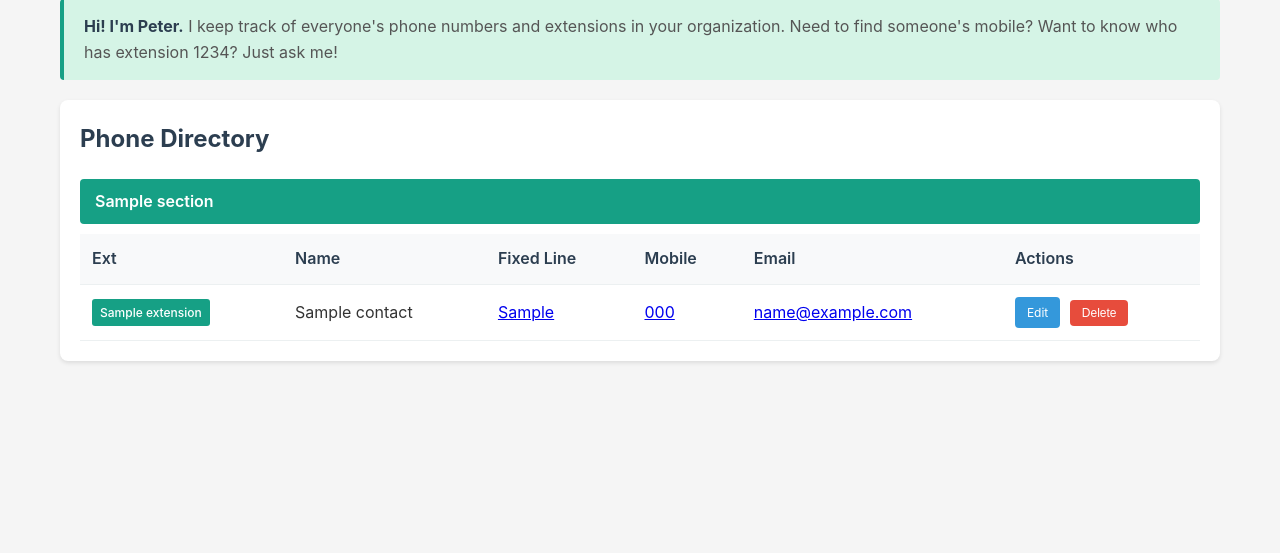
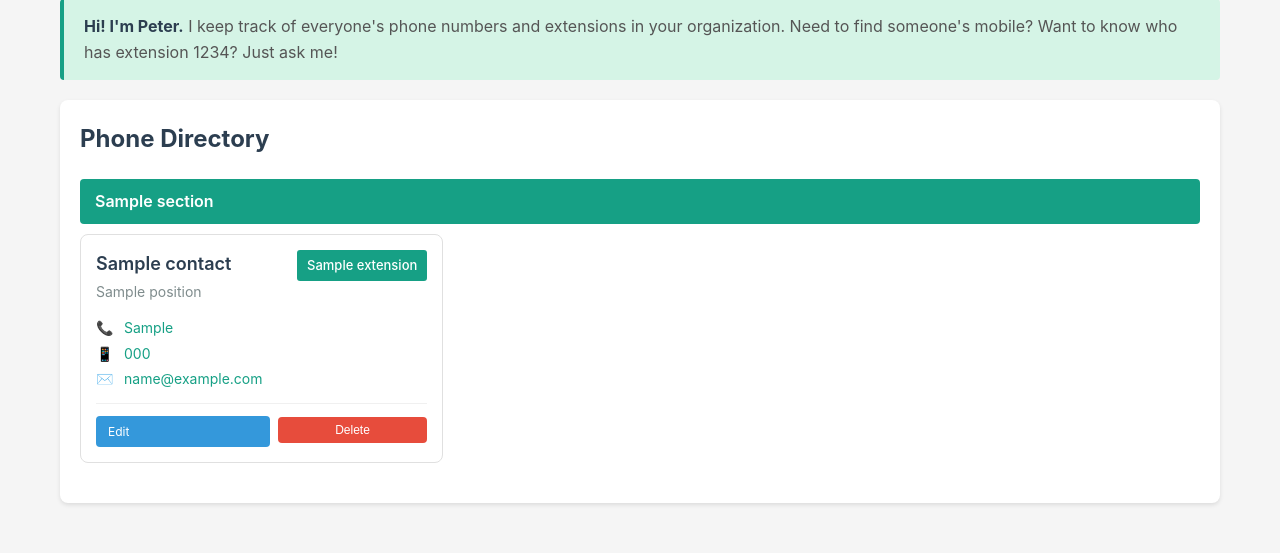
Before and after one commit to derekgwatson/bot-team, a Flask app: template fred/web/templates/index.html in a window 1280 px wide. Shown: the part 247-800 px from the top of the page. Run offline with Flask 3, Linux system fonts and the light colour scheme; the template is opened without the code that fills it: most values are stand-ins (such as "Sample title", 1, 10 or a date in 2020).

Commit message:
Redesign contact directory with card-based layout
Replace table layout with modern card design that displays position field, uses icons for contact methods, and provides a cleaner visual hierarchy.

```diff
--- a/peter/web/templates/base.html
+++ b/peter/web/templates/base.html
@@ -240,6 +240,107 @@
         .contact-info a:hover {
             text-decoration: underline;
         }
+
+        /* Contact card styles */
+        .contacts-grid {
+            display: grid;
+            grid-template-columns: repeat(auto-fill, minmax(350px, 1fr));
+            gap: 15px;
+            margin-bottom: 20px;
+        }
+
+        .contact-card {
+            background: white;
+            border: 1px solid #e0e0e0;
+            border-radius: 8px;
+            padding: 15px;
+            transition: box-shadow 0.2s, border-color 0.2s;
+            position: relative;
+        }
+
+        .contact-card:hover {
+            box-shadow: 0 4px 8px rgba(0,0,0,0.1);
+            border-color: #16a085;
+        }
+
+        .contact-header {
+            display: flex;
+            justify-content: space-between;
+            align-items: flex-start;
+            margin-bottom: 8px;
+        }
+
+        .contact-name-section {
+            flex: 1;
+        }
+
+        .contact-name {
+            font-size: 18px;
+            font-weight: 600;
+            color: #2c3e50;
+            margin: 0;
+        }
+
+        .contact-position {
+            font-size: 14px;
+            color: #7f8c8d;
+            margin-top: 2px;
+        }
+
+        .contact-ext {
+            flex-shrink: 0;
+            margin-left: 10px;
+        }
+
+        .contact-ext .badge {
+            font-size: 13px;
+            padding: 5px 10px;
+        }
+
+        .contact-details {
+            margin-top: 12px;
+            line-height: 1.8;
+        }
+
+        .contact-detail-line {
+            display: flex;
+            align-items: center;
+            font-size: 14px;
+            color: #555;
+        }
+
+        .contact-detail-line .icon {
+            width: 20px;
+            margin-right: 8px;
+            flex-shrink: 0;
+        }
+
+        .contact-detail-line a {
+            color: #16a085;
+            text-decoration: none;
+        }
+
+        .contact-detail-line a:hover {
+            text-decoration: underline;
+        }
+
+        .contact-actions {
+            margin-top: 12px;
+            padding-top: 12px;
+            border-top: 1px solid #f0f0f0;
+            display: flex;
+            gap: 8px;
+        }
+
+        .contact-actions .btn-small {
+            flex: 1;
+        }
+
+        @media (max-width: 768px) {
+            .contacts-grid {
+                grid-template-columns: 1fr;
+            }
+        }
     </style>
 </head>
 <body>
--- a/peter/web/templates/index.html
+++ b/peter/web/templates/index.html
@@ -14,58 +14,58 @@
         {% for section_name, contacts in sections.items() %}
         <div class="section-header">{{ section_name }}</div>
 
-        <table>
-            <thead>
-                <tr>
-                    <th>Ext</th>
-                    <th>Name</th>
-                    <th>Fixed Line</th>
-                    <th>Mobile</th>
-                    <th>Email</th>
-                    <th>Actions</th>
-                </tr>
-            </thead>
-            <tbody>
+        <div class="contacts-grid">
             {% for contact in contacts %}
-                <tr>
-                    <td><span class="badge">{{ contact.extension }}</span></td>
-                    <td>{{ contact.name }}</td>
-                    <td>
+            <div class="contact-card">
+                <div class="contact-header">
+                    <div class="contact-name-section">
+                        <div class="contact-name">{{ contact.name }}</div>
+                        {% if contact.position %}
+                        <div class="contact-position">{{ contact.position }}</div>
+                        {% endif %}
+                    </div>
+                    {% if contact.extension %}
+                    <div class="contact-ext">
+                        <span class="badge">{{ contact.extension }}</span>
+                    </div>
+                    {% endif %}
+                </div>
+
+                <div class="contact-details">
                     {% if contact.fixed_line %}
+                    <div class="contact-detail-line">
+                        <span class="icon">📞</span>
                         <a href="tel:{{ contact.fixed_line }}">{{ contact.fixed_line }}</a>
-                        {% else %}
-                        -
+                    </div>
                     {% endif %}
-                    </td>
-                    <td>
                     {% if contact.mobile %}
+                    <div class="contact-detail-line">
+                        <span class="icon">📱</span>
                         <a href="tel:{{ contact.mobile }}">{{ contact.mobile }}</a>
-                        {% else %}
-                        -
+                    </div>
                     {% endif %}
-                    </td>
-                    <td>
                     {% if contact.email %}
+                    <div class="contact-detail-line">
+                        <span class="icon">✉️</span>
                         <a href="mailto:{{ contact.email }}">{{ contact.email }}</a>
-                        {% else %}
-                        -
+                    </div>
                     {% endif %}
-                    </td>
-                    <td>
-                        <a href="/edit/{{ contact.row }}" class="btn btn-small" style="background: #3498db; margin-right: 5px;">
+                </div>
+
+                <div class="contact-actions">
+                    <a href="/edit/{{ contact.row }}" class="btn btn-small" style="background: #3498db;">
                         Edit
                     </a>
-                        <form method="POST" action="/delete/{{ contact.row }}" style="display: inline;">
-                            <button type="submit" class="btn btn-danger btn-small"
+                    <form method="POST" action="/delete/{{ contact.row }}" style="flex: 1;">
+                        <button type="submit" class="btn btn-danger btn-small" style="width: 100%;"
                                 onclick="return confirm('Delete {{ contact.name }}?')">
                             Delete
                         </button>
                     </form>
-                    </td>
-                </tr>
+                </div>
+            </div>
             {% endfor %}
-            </tbody>
-        </table>
+        </div>
         {% endfor %}
     {% else %}
     <div class="empty-state">
```
Lines whose indentation alone changed are shown as unchanged.
